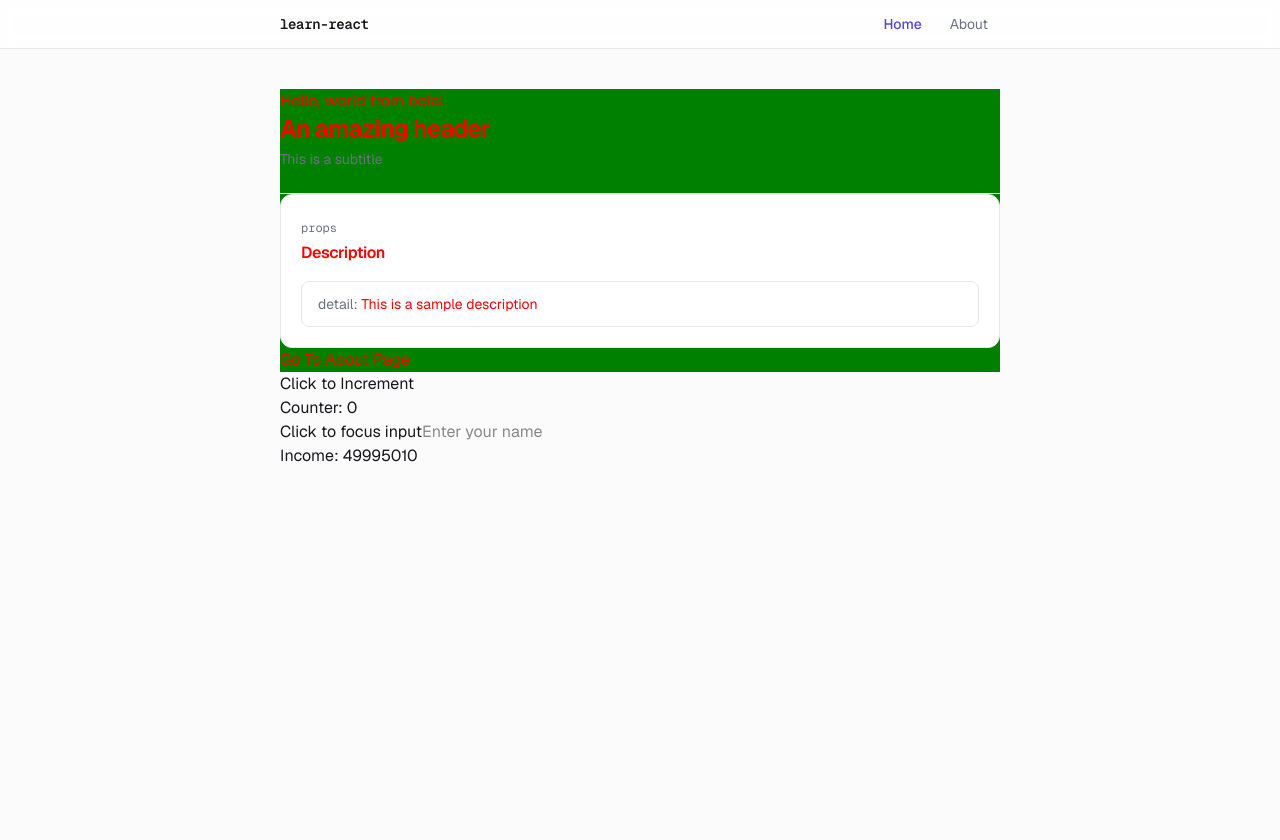
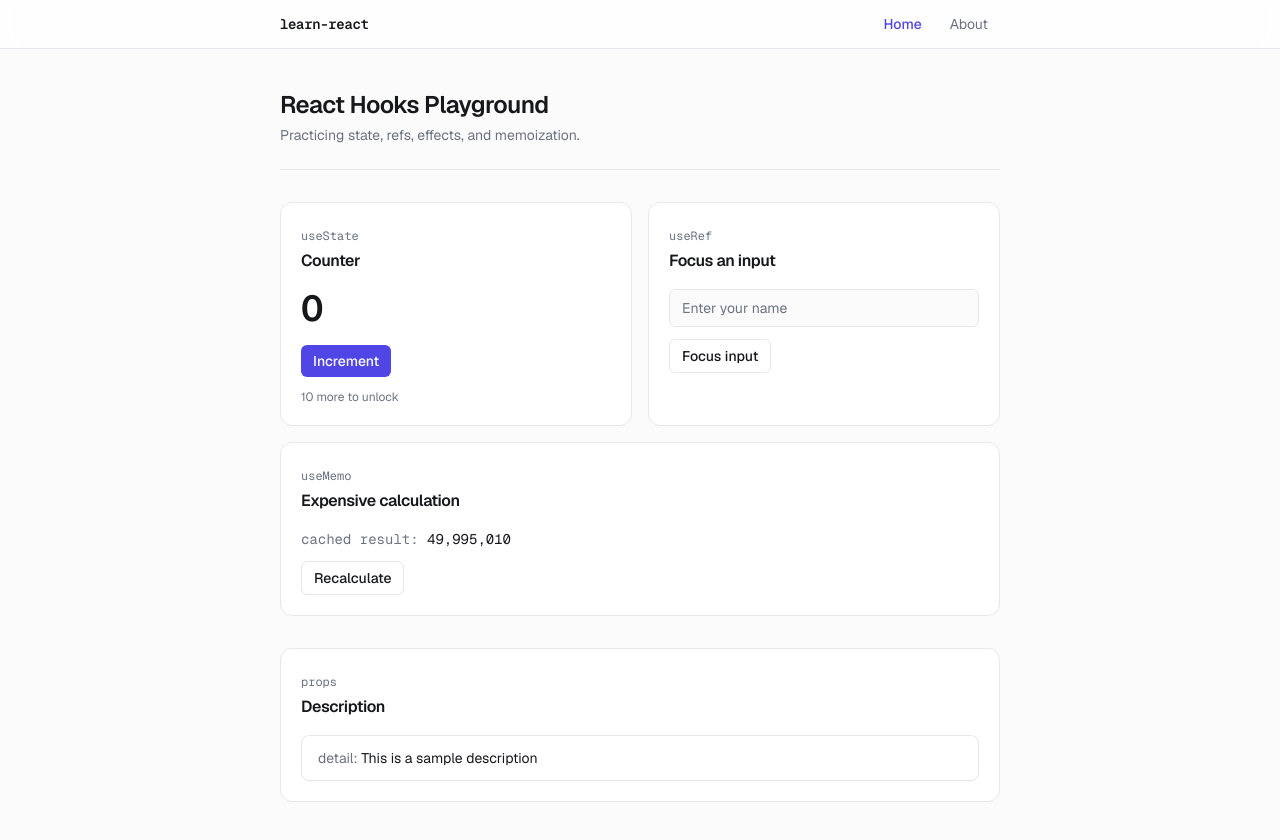
Before and after one commit to belal-Salah1/learn-react-basics, a Next.js app: page / in a window 1280 px wide. Before the commit the page ends 800 px from the top, so only its background shows below. Built offline with nearby package versions, Linux system fonts and the light colour scheme.

Commit message:
style: rebuild home page as hook demo cards

```diff
--- a/app/page.tsx
+++ b/app/page.tsx
@@ -1,47 +1,45 @@
 'use client';
 
+import { useEffect, useMemo, useRef, useState } from "react";
+import Card from "./components/Card";
+import Desc from "./components/Description";
 import Header from "./components/Header";
-import Desc from "./components/Description";
-import Link from "next/link";
-import { useEffect, useMemo, useRef, useState } from "react";
 
-
+const GOAL = 10;
 
 function Home() {
-  let hideDescription = true;
-   const [counter, setCounter] = useState<number>(0 );
+  const showDescription = true;
+  const [counter, setCounter] = useState<number>(0);
   const [success, setSuccess] = useState<boolean>(false);
   const inputRef = useRef<HTMLInputElement>(null);
   const [shouldCalculate, setShouldCalculate] = useState<boolean>(false);
 
-   const CalculateIncome = () =>{
+  const CalculateIncome = () => {
     let number = 10;
-    for(let i = 0; i < 10000; i++){
+    for (let i = 0; i < 10000; i++) {
       number += i;
     }
     console.log("Calculation....");
     return number;
-   }
+  };
 
   const income = useMemo(() => CalculateIncome(), [shouldCalculate]);
 
   const handleClick = () => {
     setCounter(counter + 1);
-     if(counter  === 10){
+    if (counter + 1 === GOAL) {
       setSuccess(true);
-      setShouldCalculate(true);
     }
-   }
+  };
+
   const handleInputChange = (event: React.ChangeEvent<HTMLInputElement>) => {
     console.log("Input value changed:", event.target.value);
-  }
+  };
 
   const handleFocus = () => {
-    if (inputRef.current) {
-      inputRef.current.focus();
-    }
+    inputRef.current?.focus();
     console.log("Input is focused", inputRef.current?.value);
-   }
+  };
 
   useEffect(() => {
     console.log("event is successful");
@@ -51,33 +49,68 @@ function Home() {
     console.log("Counter is triggered");
   }, [counter]);
 
+  return (
+    <div className="space-y-8">
+      <Header
+        text="React Hooks Playground"
+        textSubtitle="Practicing state, refs, effects, and memoization."
+      />
 
+      <div className="grid gap-4 sm:grid-cols-2">
+        <Card hook="useState" title="Counter">
+          <p className="text-4xl font-semibold tabular-nums tracking-tight">
+            {counter}
+          </p>
+          <button
+            onClick={handleClick}
+            className="mt-4 rounded-md bg-accent px-3 py-1.5 text-sm font-medium text-white transition-opacity hover:opacity-90"
+          >
+            Increment
+          </button>
+          <p className="mt-3 text-xs text-muted">
+            {success
+              ? `Unlocked at ${GOAL}`
+              : `${GOAL - counter} more to unlock`}
+          </p>
+        </Card>
 
+        <Card hook="useRef" title="Focus an input">
+          <input
+            ref={inputRef}
+            type="text"
+            placeholder="Enter your name"
+            onChange={handleInputChange}
+            className="w-full rounded-md border border-border bg-background px-3 py-2 text-sm outline-none placeholder:text-muted focus:border-accent"
+          />
+          <button
+            onClick={handleFocus}
+            className="mt-3 rounded-md border border-border px-3 py-1.5 text-sm font-medium transition-colors hover:border-accent hover:text-accent"
+          >
+            Focus input
+          </button>
+        </Card>
 
-  return (
-    <div >
-      <main style={{ color: "red" , backgroundColor: "green " }}>
-        <p className="section">Hello, world from belal</p>
-        <Header text="An amazing header " textSubtitle="This is a subtitle" />
-       {hideDescription && <Desc  />}
-       <Link href="/about">Go To About Page</Link>
-      </main>
-
-
-       <div>
-       <button onClick={handleClick}>Click to Increment</button>
-       <p>Counter: {counter}</p>
-
+        <Card
+          hook="useMemo"
+          title="Expensive calculation"
+          className="sm:col-span-2"
+        >
+          <p className="font-mono text-sm">
+            <span className="text-muted">cached result: </span>
+            {income.toLocaleString("en-US")}
+          </p>
+          <button
+            onClick={() => setShouldCalculate((v) => !v)}
+            className="mt-3 rounded-md border border-border px-3 py-1.5 text-sm font-medium transition-colors hover:border-accent hover:text-accent"
+          >
+            Recalculate
+          </button>
+        </Card>
       </div>
 
-       <div>
-        <button  onClick={handleFocus}>Click to focus input</button>
-        <input ref={inputRef} type="text" placeholder="Enter your name" onChange={handleInputChange} />
-       </div>
-       <div>
-         <p>Income: {income}</p>
-       </div>
+      {showDescription && <Desc />}
     </div>
   );
 }
+
 export default Home;
```
Lines whose indentation alone changed are shown as unchanged.
